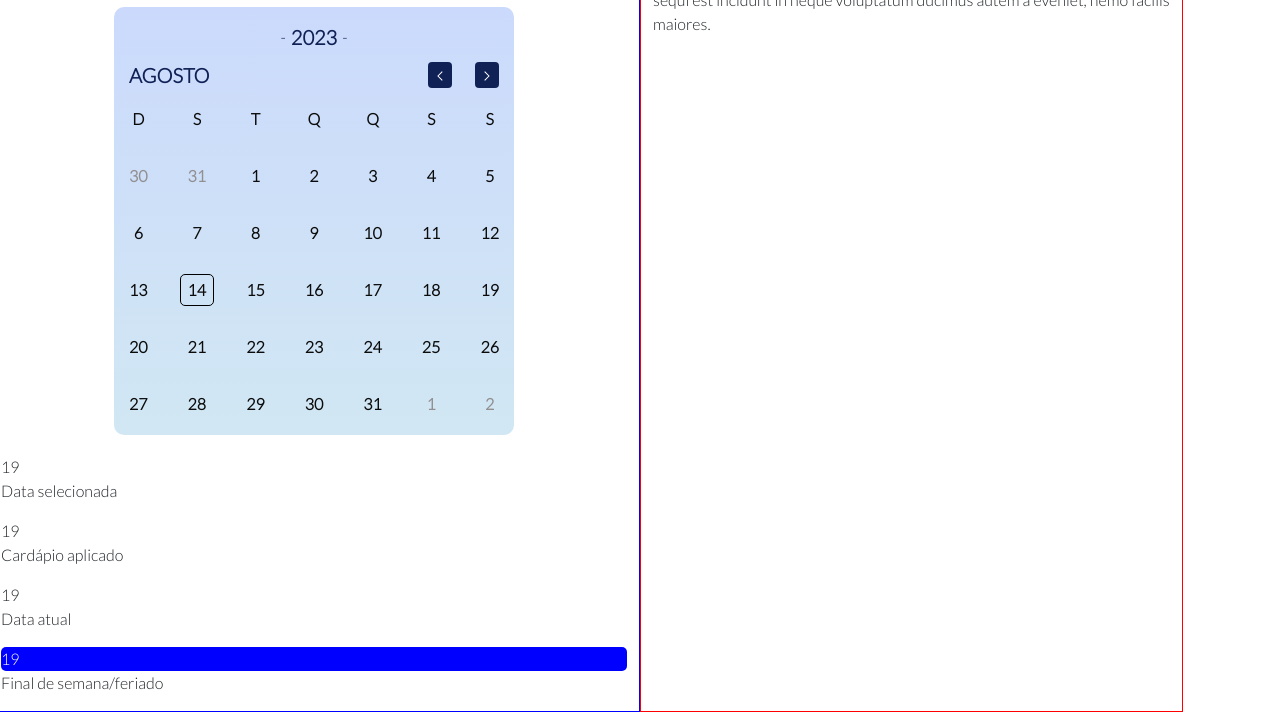
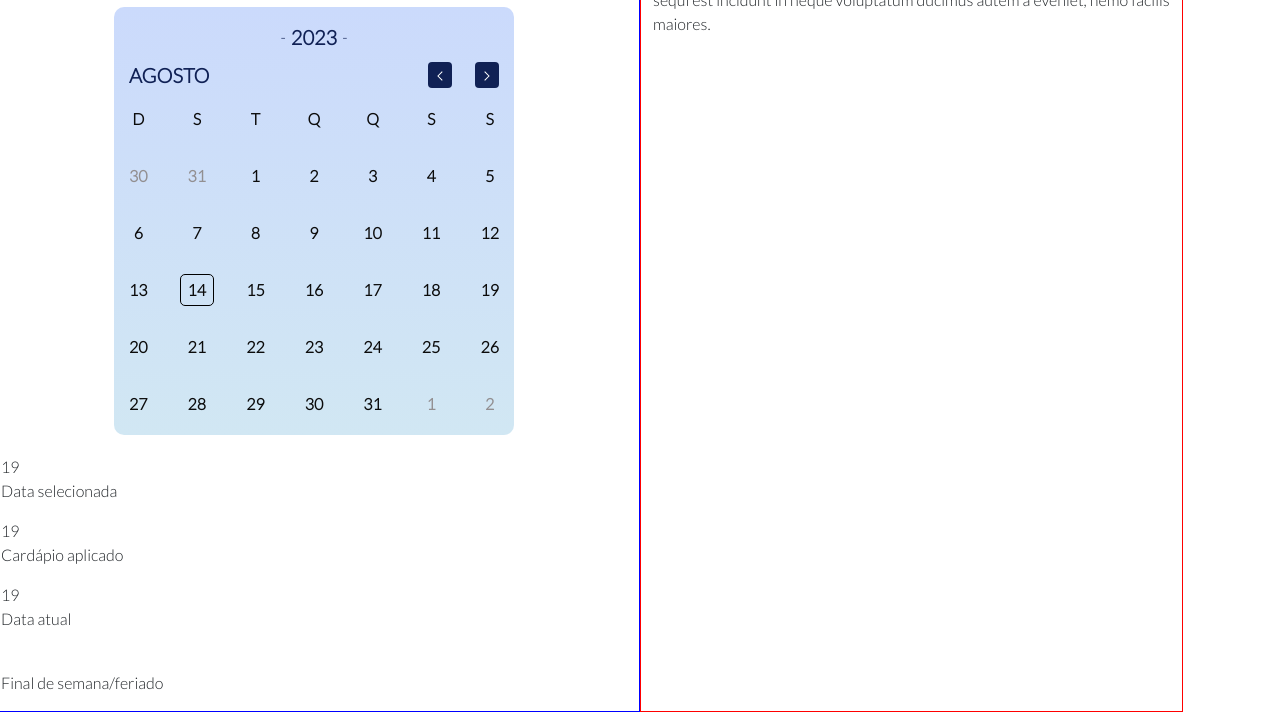
Before and after one commit to Cristian-ferre/calendario_dinamico, a plain HTML site: page index.html in a window 1280 px wide. Shown: the part 171-883 px from the top of the page. Drawn offline with nearby package versions, Linux system fonts and the light colour scheme; no server answers.

Commit message:
chore: desabilitando feriados

```diff
--- a/calendarMenu/calendarMenu.css
+++ b/calendarMenu/calendarMenu.css
@@ -173,7 +173,6 @@
     background-color: #F48120;
     border-radius: 5px;
     color: #FFF !important;
-
 }
 
 
@@ -181,10 +180,10 @@
 .feriado {
     font-weight: 700;
     color: #F48120 !important;
+    pointer-events: none;
 }
 
 .weekend {
-    background-color: blue  !important;
-    color: white;
+    color: white !important;
     border-radius: 5px;
 }
```
